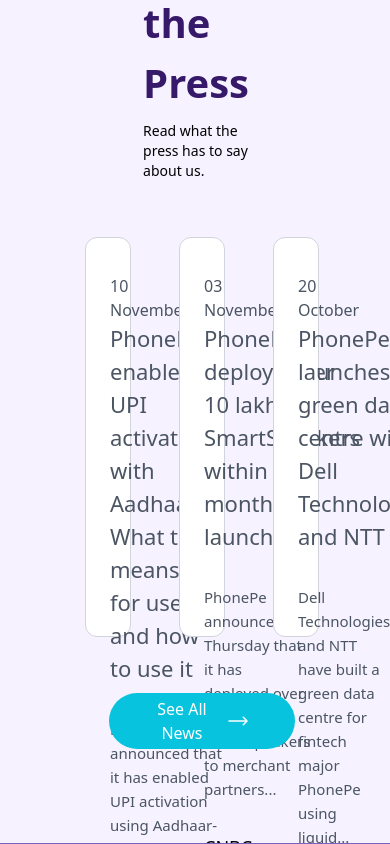
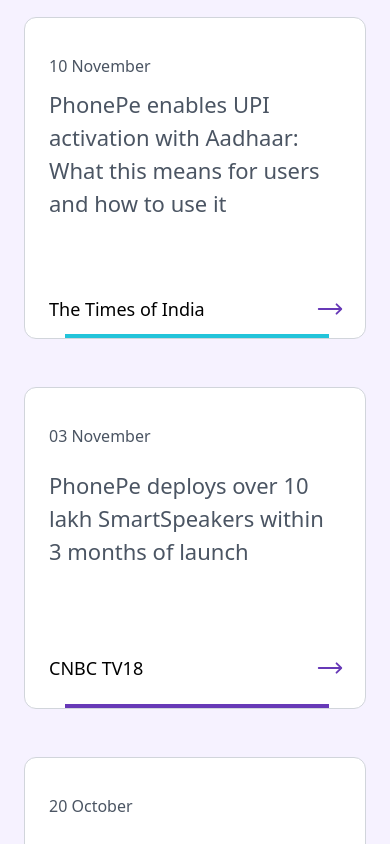
Before and after one commit to Rohan-RPJ/phonepe-clone-project, a Next.js app: page / in a window 390 px wide. Shown: the part 6940-7784 px from the top of the page. Built offline with nearby package versions, Linux system fonts and the light colour scheme.

Commit message:
Press Cards Mobile Respponsive done

```diff
--- a/components/MainContent8CardsPress.jsx
+++ b/components/MainContent8CardsPress.jsx
@@ -4,18 +4,20 @@
 const MainContent8CardsPress = () => {
   return (
     <div
-      className={`w-full flex flex-col space-y-14 items-center justify-center pl-[145px] pr-[131px] pt-[122px] pb-[94px] bg-[#f6f2ff]`}
+      className={`w-full flex flex-col space-y-14 items-center justify-center px-6 sm:pl-[145px] sm:pr-[131px] pt-[62px] sm:pt-[122px] pb-[94px] bg-[#f6f2ff]`}
     >
       <div className={`flex flex-col gap-2 items-center justify-center pr-3`}>
         <p className={`text-[2.5rem] text-[#361968] font-semibold`}>
           In the Press
         </p>
-        <p className={`text-sm font-[500]`}>
+        <p className={`text-sm font-[400] sm:font-[500]`}>
           Read what the press has to say about us.
         </p>
       </div>
 
-      <div className={`w-full flex gap-12 items-center justify-center`}>
+      <div
+        className={`w-full flex flex-col sm:flex-row gap-12 items-center justify-center`}
+      >
         {[
           {
             date: "10 November",
@@ -45,20 +47,21 @@
           return (
             <div
               key={index}
-              className={`w-1/3 h-[400px] flex flex-col items-start justify-between text-gray-600 pl-6 pt-9 pr-5 bg-white border border-gray-300 rounded-xl hover:shadow-2xl transition-shadow cursor-pointer group`}
+              className={`w-full sm:w-1/3 h-[322px] sm:h-[400px] flex flex-col items-start justify-between text-gray-600 pl-6 pt-9 pr-5 bg-white border border-gray-300 rounded-xl hover:shadow-2xl transition-shadow cursor-pointer group`}
             >
               <p className={`text-base font-light`}>{card.date}</p>
               <p className={`text-[1.375rem] font-medium pb-8 pr-[19px]`}>
                 {card.title}
               </p>
-              <p className={`text-[15px] leading-6 font-light`}>{card.desc}</p>
-              <div className={`flex w-full items-center justify-between`}>
-                <p className={`text-lg text-black font-normal pt-8`}>
+              <p className={`hidden sm:block text-[15px] leading-6 font-light`}>
+                {card.desc}
+              </p>
+              <div className={`w-full flex items-center justify-between pt-8`}>
+                <p className={`text-lg text-black font-normal`}>
                   {card.author}
                 </p>
                 <ArrowLongRightIcon
-                  width={45}
-                  className={`text-[#6739B7] invisible group-hover:visible`}
+                  className={`text-[#6739B7] sm:invisible sm:group-hover:visible w-[30px] sm:w-[45px]`}
                 />
               </div>
               <div className={`w-full px-4`}>
```
